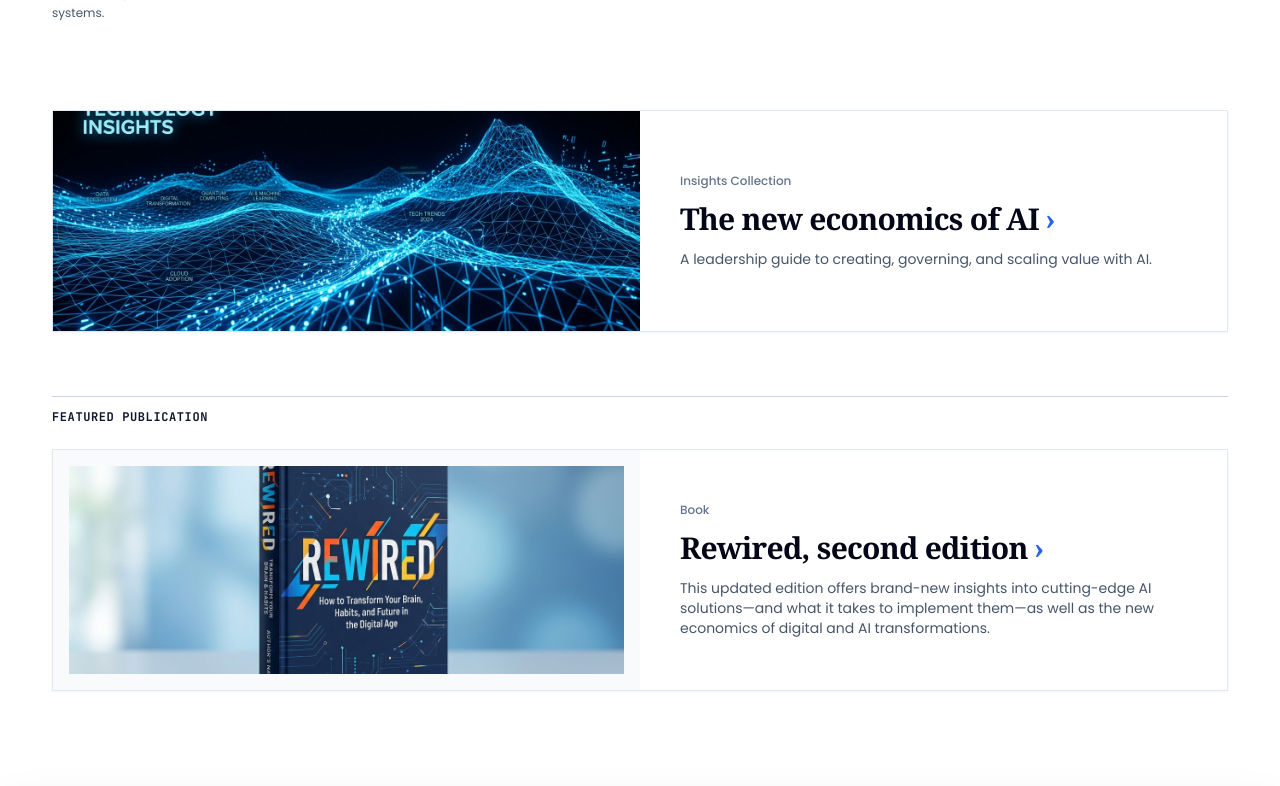
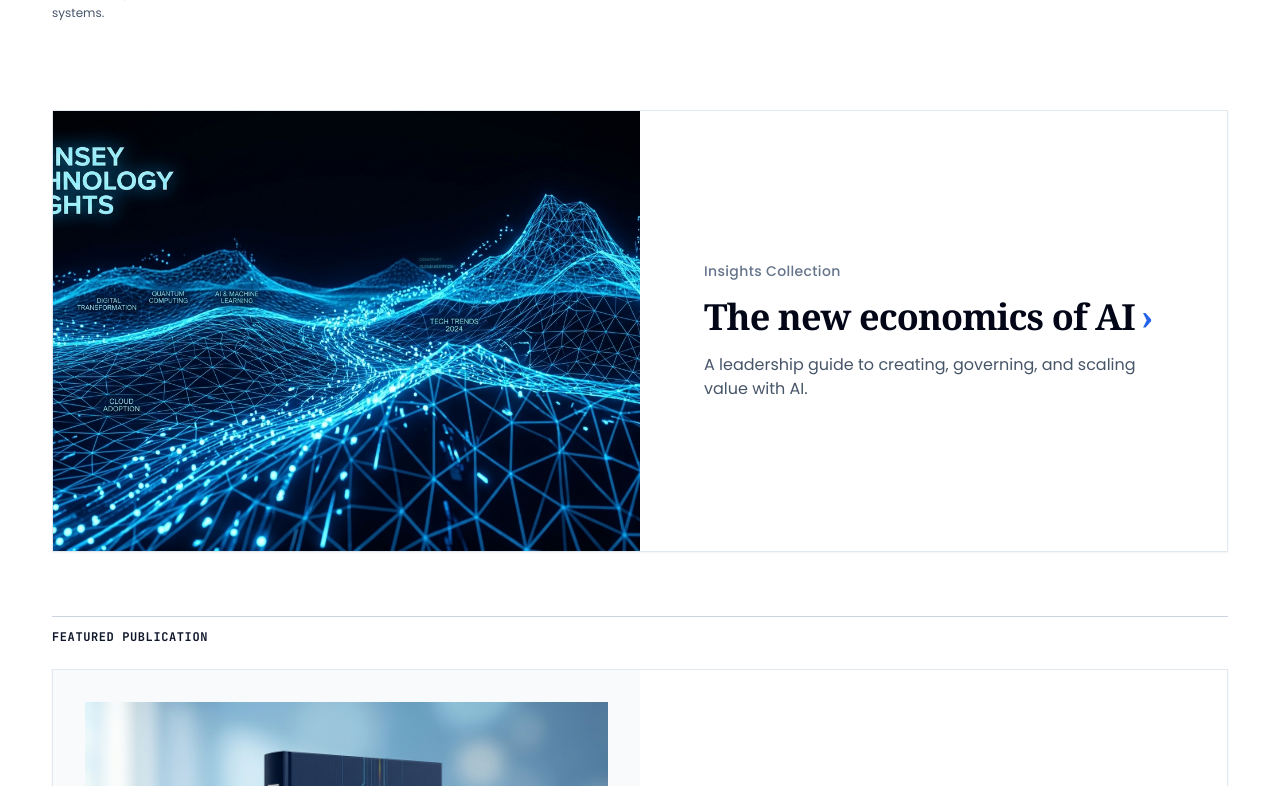
Before and after one commit to rebeccah-arch/Bigwi-house, a Next.js app: page /insights in a window 1280 px wide. Shown: the part 1414-2200 px from the top of the page. Built offline with nearby package versions, Linux system fonts and the light colour scheme.

Commit message:
style(insights): increase height and padding of spotlight collection and featured publication cards

```diff
--- a/src/app/about/page.tsx
+++ b/src/app/about/page.tsx
@@ -51,17 +51,6 @@ export default function AboutPage() {
         {/* Main Container Content */}
         <div className="relative z-10 w-full max-w-[1360px] mx-auto px-4 sm:px-6 lg:px-8 pt-32 sm:pt-40 pb-20 sm:pb-28">
           <div className="max-w-full lg:max-w-[54%] xl:max-w-[50%] space-y-6 sm:space-y-8">
-
-            {/* Eyebrow Badge */}
-            <motion.div
-              initial={{ opacity: 0, y: 15 }}
-              animate={{ opacity: 1, y: 0 }}
-              transition={{ duration: 0.6, ease: [0.16, 1, 0.3, 1] }}
-              className="inline-flex items-center gap-2 px-3.5 py-1 rounded-full bg-white/5 border border-zinc-800 text-xs font-mono text-zinc-300 backdrop-blur-sm"
-            >
-              <span className="h-2 w-2 rounded-full bg-teal-400" />
-              <span>About DataSphere</span>
-            </motion.div>
 
             {/* Headline */}
             <motion.h1
--- a/src/app/insights/page.tsx
+++ b/src/app/insights/page.tsx
@@ -313,10 +313,10 @@ export default function InsightsPage() {
         <div className="pt-6">
           <div
             onClick={() => setActiveArticle(COLLECTION_ITEM)}
-            className="group cursor-pointer grid grid-cols-1 md:grid-cols-12 bg-white dark:bg-stone-950 border border-slate-200 dark:border-stone-800 overflow-hidden shadow-sm hover:border-blue-500/50 dark:hover:border-teal-500/50 transition-colors"
+            className="group cursor-pointer grid grid-cols-1 md:grid-cols-12 min-h-[360px] sm:min-h-[400px] lg:min-h-[440px] bg-white dark:bg-stone-950 border border-slate-200 dark:border-stone-800 overflow-hidden shadow-sm hover:border-blue-500/50 dark:hover:border-teal-500/50 transition-colors"
           >
             {/* Left Image (Wave Mesh) */}
-            <div className="md:col-span-6 relative aspect-[16/9] md:aspect-auto w-full min-h-[220px] bg-black">
+            <div className="md:col-span-6 relative w-full h-full min-h-[260px] sm:min-h-[320px] md:min-h-[400px] lg:min-h-[440px] bg-black overflow-hidden">
               <Image
                 src={COLLECTION_ITEM.image}
                 alt={COLLECTION_ITEM.title}
@@ -326,15 +326,15 @@ export default function InsightsPage() {
             </div>
 
             {/* Right Text Block */}
-            <div className="md:col-span-6 p-8 sm:p-10 flex flex-col justify-center space-y-3">
-              <div className="text-xs font-sans text-slate-500 dark:text-stone-400 font-medium">
+            <div className="md:col-span-6 p-8 sm:p-12 lg:p-16 flex flex-col justify-center space-y-4">
+              <div className="text-xs sm:text-sm font-sans text-slate-500 dark:text-stone-400 font-medium tracking-wide">
                 {COLLECTION_ITEM.type}
               </div>
-              <h3 className="font-serif text-2xl sm:text-3xl font-bold text-slate-950 dark:text-white leading-tight group-hover:text-blue-600 dark:group-hover:text-teal-400 transition-colors">
+              <h3 className="font-serif text-2xl sm:text-3xl lg:text-4xl font-bold text-slate-950 dark:text-white leading-tight group-hover:text-blue-600 dark:group-hover:text-teal-400 transition-colors">
                 <span>{COLLECTION_ITEM.title}</span>
                 <span className="text-blue-600 dark:text-teal-400 font-bold ml-1.5">&rsaquo;</span>
               </h3>
-              <p className="text-xs sm:text-sm text-slate-600 dark:text-stone-300 leading-relaxed font-normal">
+              <p className="text-sm sm:text-base text-slate-600 dark:text-stone-300 leading-relaxed font-normal">
                 {COLLECTION_ITEM.excerpt}
               </p>
             </div>
@@ -351,11 +351,11 @@ export default function InsightsPage() {
 
           <div
             onClick={() => setActiveArticle(PUBLICATION_ITEM)}
-            className="group cursor-pointer grid grid-cols-1 md:grid-cols-12 bg-white dark:bg-stone-950 border border-slate-200 dark:border-stone-800 overflow-hidden shadow-sm hover:border-blue-500/50 dark:hover:border-teal-500/50 transition-colors"
+            className="group cursor-pointer grid grid-cols-1 md:grid-cols-12 min-h-[360px] sm:min-h-[400px] lg:min-h-[440px] bg-white dark:bg-stone-950 border border-slate-200 dark:border-stone-800 overflow-hidden shadow-sm hover:border-blue-500/50 dark:hover:border-teal-500/50 transition-colors"
           >
             {/* Left Image (Book Mockup) */}
-            <div className="md:col-span-6 relative aspect-[4/3] md:aspect-auto w-full min-h-[240px] bg-slate-50 dark:bg-stone-900 flex items-center justify-center p-4">
-              <div className="relative w-full h-full min-h-[200px]">
+            <div className="md:col-span-6 relative w-full h-full min-h-[260px] sm:min-h-[320px] md:min-h-[400px] lg:min-h-[440px] bg-slate-50 dark:bg-stone-900 flex items-center justify-center p-6 sm:p-8 overflow-hidden">
+              <div className="relative w-full h-full min-h-[240px] sm:min-h-[300px]">
                 <Image
                   src={PUBLICATION_ITEM.image}
                   alt={PUBLICATION_ITEM.title}
@@ -366,15 +366,15 @@ export default function InsightsPage() {
             </div>
 
             {/* Right Text Block */}
-            <div className="md:col-span-6 p-8 sm:p-10 flex flex-col justify-center space-y-3">
-              <div className="text-xs font-sans text-slate-500 dark:text-stone-400 font-medium">
+            <div className="md:col-span-6 p-8 sm:p-12 lg:p-16 flex flex-col justify-center space-y-4">
+              <div className="text-xs sm:text-sm font-sans text-slate-500 dark:text-stone-400 font-medium tracking-wide">
                 {PUBLICATION_ITEM.type}
               </div>
-              <h3 className="font-serif text-2xl sm:text-3xl font-bold text-slate-950 dark:text-white leading-tight group-hover:text-blue-600 dark:group-hover:text-teal-400 transition-colors">
+              <h3 className="font-serif text-2xl sm:text-3xl lg:text-4xl font-bold text-slate-950 dark:text-white leading-tight group-hover:text-blue-600 dark:group-hover:text-teal-400 transition-colors">
                 <span>{PUBLICATION_ITEM.title}</span>
                 <span className="text-blue-600 dark:text-teal-400 font-bold ml-1.5">&rsaquo;</span>
               </h3>
-              <p className="text-xs sm:text-sm text-slate-600 dark:text-stone-300 leading-relaxed font-normal">
+              <p className="text-sm sm:text-base text-slate-600 dark:text-stone-300 leading-relaxed font-normal">
                 {PUBLICATION_ITEM.excerpt}
               </p>
             </div>
```
